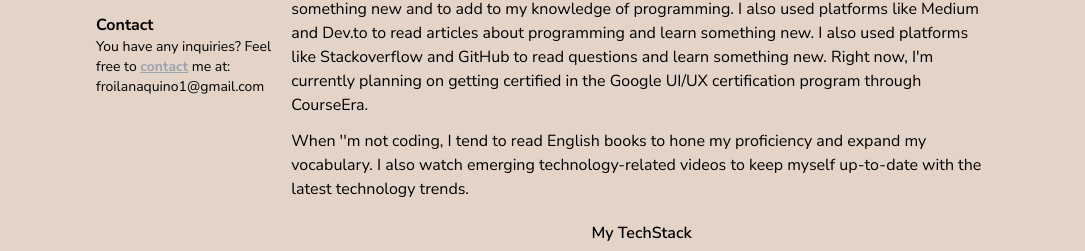
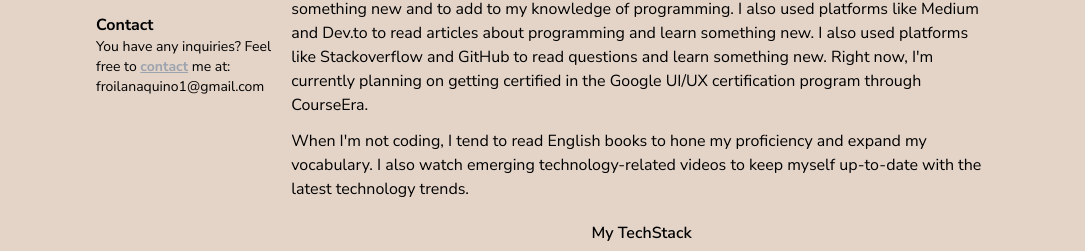
Before and after one commit to uaenaaaa/my-website, a Next.js app: page /about in a window 1280 px wide. Shown: the part 443-694 px from the top of the page, without its empty margins (96-1181 px from the left). Built offline with nearby package versions, Linux system fonts and the light colour scheme.

Commit message:
removed entity error

```diff
--- a/app/about/page.tsx
+++ b/app/about/page.tsx
@@ -50,7 +50,7 @@ const About = () => {
                 In my self-taught programmer session, I used platforms like YouTube and freecodecamp to learn UI/UX design since I&apos;m also interested in designing. I also used Udemy, EdX, and Coursera to learn something new and to add to my knowledge of programming. I also used platforms like Medium and Dev.to to read articles about programming and learn something new. I also used platforms like Stackoverflow and GitHub to read questions and learn something new. Right now, I&apos;m currently planning on getting certified in the Google UI/UX certification program through CourseEra.
                 </h1>
                 <h1>
-                  When &apos;'m not coding, I tend to read English books to hone my proficiency and expand my vocabulary. I also watch emerging technology-related videos to keep myself up-to-date with the latest technology trends.
+                  When I&apos;m not coding, I tend to read English books to hone my proficiency and expand my vocabulary. I also watch emerging technology-related videos to keep myself up-to-date with the latest technology trends.
                 </h1>
               </div>
               <TechStack />
```
